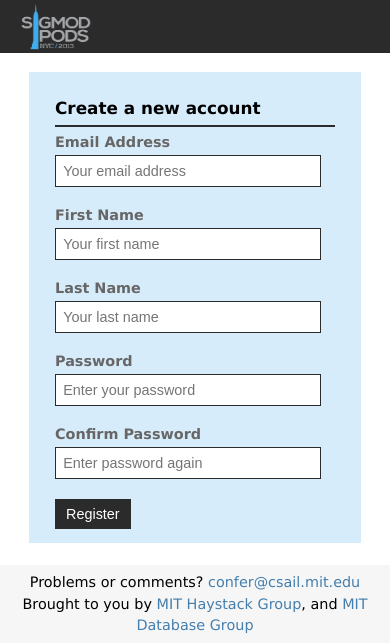
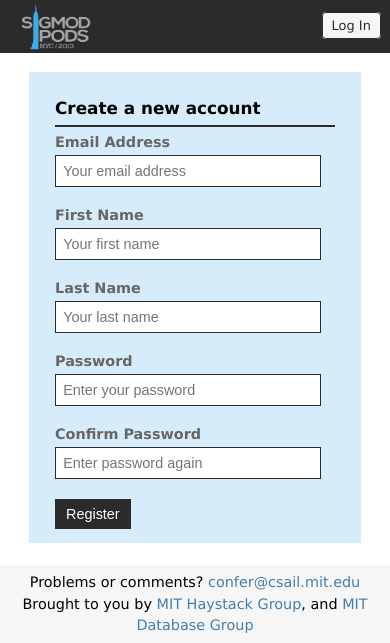
Before and after one commit to ywteh/confer, a Django app: template server/templates/register.html in a window 390 px wide. Shown: the top 643 px of the page. Run offline with Django 3.2, Linux system fonts and the light colour scheme; the template is opened without the code that fills it, so the values that code supplies are empty.

Commit message:
mobile register/login

```diff
--- a/server/templates/login.html
+++ b/server/templates/login.html
@@ -1,6 +1,6 @@
 {% extends "login-layout.html" %}
 {% block links %}
-<a class="button navitem" href="/register">Create a New Account</a>
+<a class="button" href="/register">Create a New Account</a>
 {% endblock %}
 {% block content %}
 <form method="POST" action="/login">
--- a/server/templates/register.html
+++ b/server/templates/register.html
@@ -1,6 +1,6 @@
 {% extends "login-layout.html" %}
 {% block links %}
-<a class="button navitem" href="/login">Log In</a>
+<a class="button" href="/login">Log In</a>
 {% endblock %}
 {% block content %}
 <form method="POST" action="/register" autocomplete="off">
```
